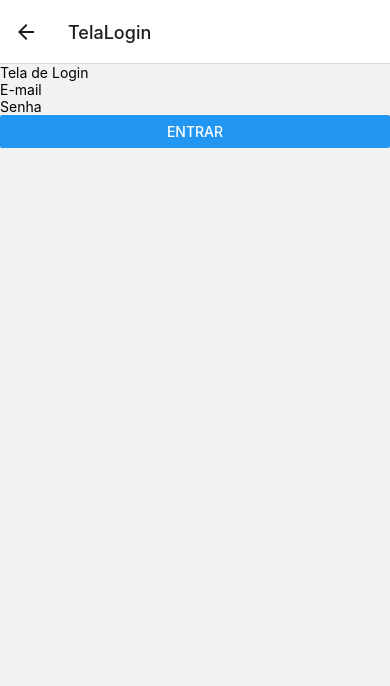
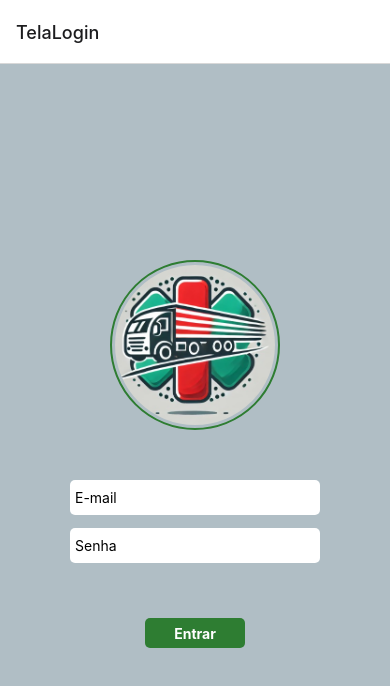
Before and after one commit to andressasmedeiros/projeto_finalM01, a React Native app: screen /TelaLogin in a window 390 px wide. Shown: the top 686 px of the page. Built offline with nearby package versions, Linux system fonts and the light colour scheme; no server answers.

Commit message:
aplicado melhorias nas telas e Style na TelaLogin

```diff
--- a/App.tsx
+++ b/App.tsx
@@ -25,7 +25,7 @@ const Stack = createStackNavigator<RootStackParamList>();
 const App = () => {
   return (
     <NavigationContainer>
-      <Stack.Navigator initialRouteName="TelaListagemMovimentacao">
+      <Stack.Navigator initialRouteName="TelaHome">
         <Stack.Screen name="TelaLogin" component={TelaLogin} />
         <Stack.Screen name="TelaHome" component={TelaHome} />
         <Stack.Screen name="TelaListagemProdutos" component={TelaListagemProdutos} />
--- a/src/screens/TelaCadastroMovimentacao.tsx
+++ b/src/screens/TelaCadastroMovimentacao.tsx
@@ -3,10 +3,6 @@ import { Alert, Button, ScrollView, TextInput, Text, StyleSheet } from 'react-na
 import axios from 'axios';
 import { Branch, Product } from '../../types';
 import { Picker } from '@react-native-picker/picker';
-import { StackNavigationProp } from '@react-navigation/stack';
-import { RootStackParamList } from '../../App';
-
-type TelaCadastroMovimentacaoNavigationProp = StackNavigationProp<RootStackParamList, 'TelaCadastroMovimentacao'>;
 
 const TelaCadastroMovimentacao = () => {
     const [originBranch, setOriginBranch] = useState<number | null>(null);
--- a/src/screens/TelaCadastroUsuarios.tsx
+++ b/src/screens/TelaCadastroUsuarios.tsx
@@ -3,17 +3,12 @@ import { View, Text, StyleSheet, ActivityIndicator, TouchableOpacity, Alert } fr
 import { Picker } from '@react-native-picker/picker';
 import Motorista from '../components/Motorista';
 import Filial from '../components/Filial';
-import { RootStackParamList } from '../../App';
-import { StackNavigationProp } from '@react-navigation/stack';
 import axios from 'axios';
-
-type TelaCadastroUsuariosNavigationProp = StackNavigationProp<RootStackParamList, 'TelaCadastroUsuarios'>;
 
 const TelaCadastroUsuarios = () => {
     const [selectedForm, setSelectedForm] = useState('motorista');
     const [loading, setLoading] = useState(false);
 
-    // Campos do formulário
     const [name, setName] = useState('');
     const [document, setDocument] = useState('');
     const [email, setEmail] = useState('');
--- a/src/screens/TelaListagemMovimentacao.tsx
+++ b/src/screens/TelaListagemMovimentacao.tsx
@@ -14,8 +14,7 @@ interface Props {
     navigation: TelaListagemMovimentacaoNavigationProp;
 }
 
-const TelaListagemMovimentacao = () => {
-    const navigation = useNavigation<TelaListagemMovimentacaoNavigationProp>();
+const TelaListagemMovimentacao: React.FC<Props> = ({ navigation }) => {
     const [movements, setMovements] = useState<MovimentacaoProps[]>([]);
     const [isLoading, setIsLoading] = useState(true);
 
@@ -48,6 +47,13 @@ const TelaListagemMovimentacao = () => {
         navigation.navigate('TelaCadastroMovimentacao');
     };
 
+    const handleLogout = () => {
+        navigation.reset({
+            index: 0,
+            routes: [{ name: 'TelaLogin' }],
+        });
+    };
+
     return (
         <>
             {isLoading ? (
@@ -60,6 +66,9 @@ const TelaListagemMovimentacao = () => {
                     <View>
                         <Button title="Nova Movimentação" onPress={handleCadastro} />
                     </View>
+                    <View>
+                        <Button title="Logout" onPress={handleLogout} />
+                    </View>
 
                     <FlatList
                         data={movements}
@@ -70,9 +79,12 @@ const TelaListagemMovimentacao = () => {
                                 produto={item.produto}
                                 status={item.status}
                             />
+
                         )}
                     />
+
                 </View>
+
             )}
         </>
 
--- a/src/screens/TelaListagemProdutos.tsx
+++ b/src/screens/TelaListagemProdutos.tsx
@@ -1,13 +1,10 @@
 import React, { useEffect, useState } from 'react';
 import { Alert, View, FlatList, Text, TextInput } from 'react-native';
-import { StackNavigationProp } from '@react-navigation/stack';
-import { RootStackParamList } from '../../App';
 import Produto from '../components/Produto';
 import { StyleSheet } from 'react-native';
 import axios from 'axios';
 import { ProdutoProps } from '../../types';
 
-type TelaListagemProdutosNavigationProp = StackNavigationProp<RootStackParamList, 'TelaListagemProdutos'>;
 
 const TelaListagemProdutos = () => {
     const [products, setProducts] = useState<ProdutoProps[]>([]);
--- a/src/screens/TelaListagemUsuarios.tsx
+++ b/src/screens/TelaListagemUsuarios.tsx
@@ -13,8 +13,7 @@ interface Props {
     navigation: TelaListagemUsuariosNavigationProp;
 }
 
-const TelaListagemUsuarios = () => {
-    const navigation = useNavigation<TelaListagemUsuariosNavigationProp>();
+const TelaListagemUsuarios: React.FC<Props> = ({ navigation }) => {
     const [users, setUsers] = useState<UsuarioProps[]>([]);
     const [isLoading, setIsLoading] = useState(true);
 
--- a/src/screens/TelaLogin.tsx
+++ b/src/screens/TelaLogin.tsx
@@ -1,5 +1,5 @@
 import React, { useState } from 'react';
-import { View, Text, TextInput, Button, Alert } from 'react-native';
+import { View, Text, TextInput, Button, Alert, Image, StyleSheet, TouchableOpacity } from 'react-native';
 import { useNavigation } from '@react-navigation/native';
 import axios from 'axios';
 import { NavigationProps } from '../../types';
@@ -43,22 +43,88 @@ const TelaLogin = () => {
   };
 
   return (
-    <View>
-      <Text>Tela de Login</Text>
-      <TextInput
+    <View style={styles.Container}>
+      <View style={styles.UserImage}>
+        <Image source={require('../../assets/logo.jpeg')}
+          style={styles.Image} />
+      </View>
+      <View style={styles.form}>
+        <TextInput style={styles.inputEmail}
           placeholder="E-mail"
           value={email}
           onChangeText={setEmail}
         />
-      <TextInput
+        <TextInput style={styles.inputPassword}
           placeholder="Senha"
           value={password}
           onChangeText={setPassword}
           secureTextEntry
         />
-      <Button title="Entrar" onPress={handleLogin} />
+        <TouchableOpacity onPress={handleLogin} style={styles.buttonForm} >
+          <Text style={styles.textButton}>Entrar</Text>
+        </TouchableOpacity>
+      </View>
     </View>
   );
 };
 
+
+const styles = StyleSheet.create({
+  Container: {
+    flex: 1,
+    alignItems: 'center',
+    justifyContent: 'center',
+    backgroundColor: '#B0BEC5',
+  },
+  UserImage: {
+    alignItems: 'center',
+    justifyContent: 'center',
+    borderWidth: 2,
+    borderColor: '#2E7D32',
+    width: 170,
+    height: 170,
+    borderRadius: 150,
+    marginBottom: 50,
+  },
+  Image: {
+    width: 160,
+    height: 160,
+    borderRadius: 150,
+  },
+  inputEmail: {
+    backgroundColor: '#FFF',
+    width: 250,
+    height: 35,
+    borderRadius: 5,
+    padding: 5,
+    marginBottom: 0,
+  },
+  inputPassword: {
+    backgroundColor: '#FFF',
+    marginTop: 13,
+    width: 250,
+    height: 35,
+    borderRadius: 5,
+    padding: 5,
+    marginBottom: 10,
+  },
+  buttonForm: {
+    backgroundColor: '#2E7D32',
+    width: 100,
+    height: 30,
+    borderRadius: 5,
+    marginTop: 45,
+    alignItems: 'center',
+    justifyContent: 'center',
+  },
+  textButton: {
+    color: '#FFF',
+    fontWeight: 'bold',
+  },
+  form: {
+    alignItems: 'center',
+    justifyContent: 'center',
+  },
+});
+
 export default TelaLogin;
```
Also changed, not shown: assets/logo.jpeg (added), src/screens/TelaMoviementacaoMotorista.tsx (added). Lines whose indentation alone changed are shown as unchanged.
